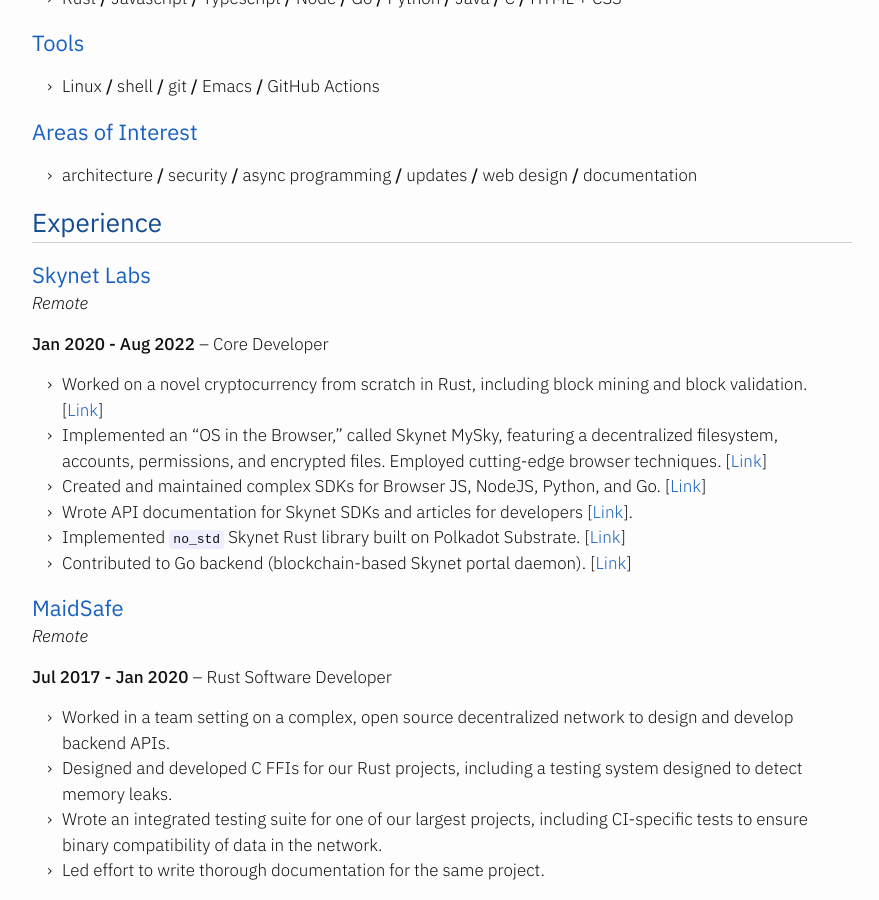
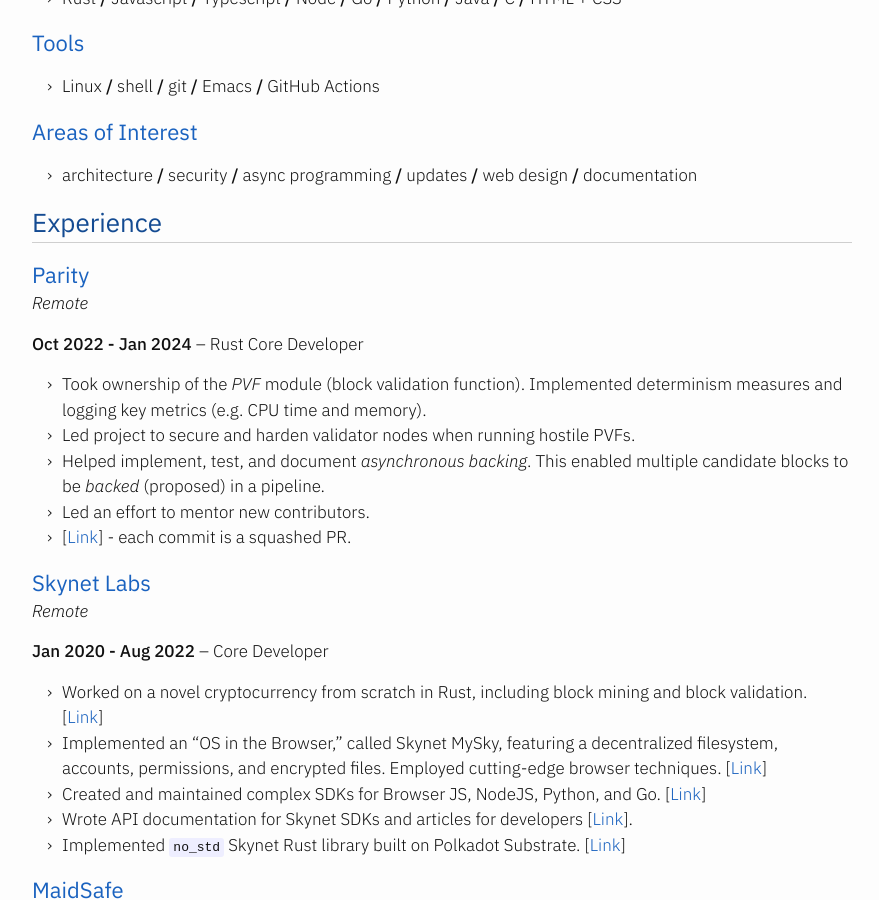
Before and after one commit to mrcnski/signor.dev, a Jekyll site: the page built from resume.md, in a window 1280 px wide and 900 px high, scrolled down 396 px. Shown: the whole window, without its empty margins (198-1077 px from the left). Built offline with Jekyll 4.4.1, drawn with Linux system fonts in a browser that asks for light colours.

Commit message:
Update resume

```diff
--- a/_config.yml
+++ b/_config.yml
@@ -10,7 +10,7 @@
 # You can create any custom variable you would like, and they will be accessible
 # in the templates via {{ site.myvariable }}.
 
-title: signor.dev
+title: Signor Dev
 author: Marcin S
 email: marcin@realemail.net
 description: > # this means to ignore newlines until "baseurl:"
--- a/_includes/header.html
+++ b/_includes/header.html
@@ -5,7 +5,7 @@
     {% assign page_paths = site.header_pages | default: default_paths %}
     <div class="header-left">
       <a class="site-title" href="{{ '/' | relative_url }}">
-        <span class="title-m">s</span><span class="title-rcn">ignor</span><span class="title-ski">.dev</span>
+        <span class="title-m">Signor</span><span class="title-rcn"></span> <span class="title-ski">Dev</span>
       </a>
     </div>
 
--- a/resume.md
+++ b/resume.md
@@ -37,6 +37,22 @@ well-tested and maintainable solutions.
 
 ## Experience
 
+### Parity
+{: .resume-meta}
+
+*Remote*
+
+**Oct 2022 - Jan 2024** -- Rust Core Developer
+
+- Took ownership of the *PVF* module (block validation function). Implemented
+  determinism measures and logging key metrics (e.g. CPU time and memory).
+- Led project to secure and harden validator nodes when running hostile PVFs.
+- Helped implement, test, and document *asynchronous backing*. This enabled
+  multiple candidate blocks to be *backed* (proposed) in a pipeline.
+- Led an effort to mentor new contributors.
+- [[Link](https://github.com/paritytech/polkadot-sdk/commits?author=mrcnski)] -
+  each commit is a squashed PR.
+
 ### Skynet Labs
 {: .resume-meta}
 
@@ -56,8 +72,6 @@ well-tested and maintainable solutions.
   [[Link](https://medium.com/@marcins)].
 - Implemented `no_std` Skynet Rust library built on Polkadot Substrate.
   [[Link](https://github.com/SkynetLabs/skynet-substrate)]
-- Contributed to Go backend (blockchain-based Skynet portal daemon).
-  [[Link](https://gitlab.com/SkynetLabs/skyd)]
 
 ### MaidSafe
 {: .resume-meta}
```
